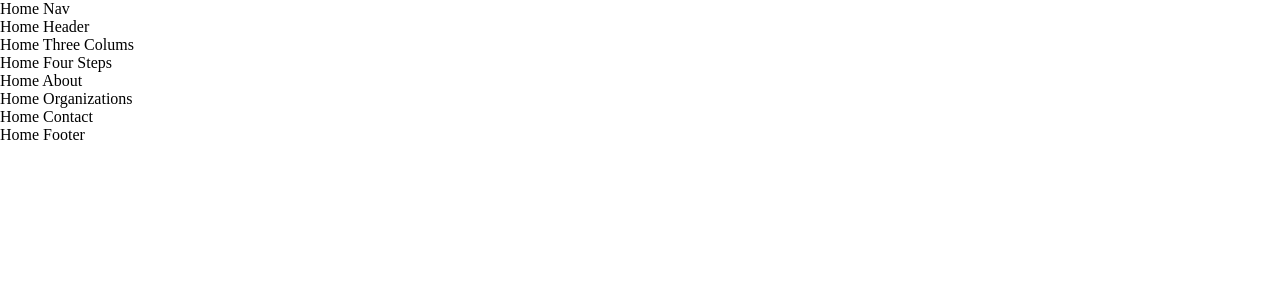
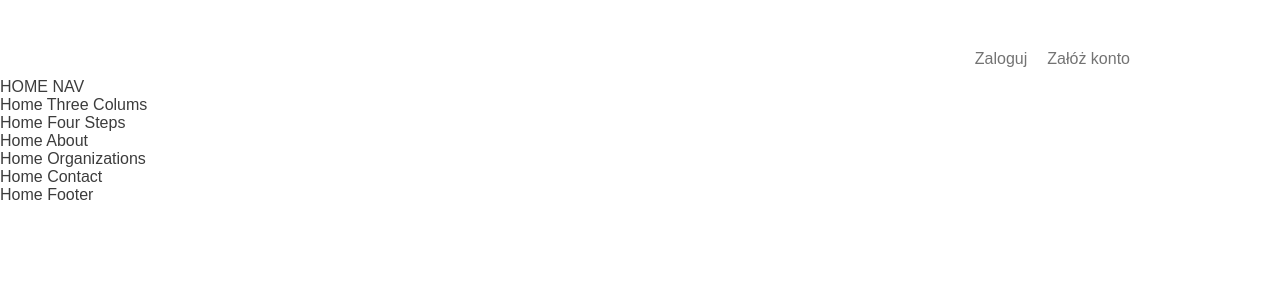
Before and after one commit to Marchewk4/oddam-w-dobre-rece, a React (Vite) app: page / in a window 1280 px wide. Shown: the top 300 px of the page. Built offline with nearby package versions, Linux system fonts and the light colour scheme.

Commit message:
header component

```diff
--- a/src/App.jsx
+++ b/src/App.jsx
@@ -1,13 +1,28 @@
+import {
+    HashRouter,
+    Route,
+    Routes,
+} from 'react-router-dom';
+
 import Home from "./components/Home/Home.jsx";
+import LogIn from "./components/LogRegister/LogIn.jsx";
+import LogOut from "./components/LogRegister/LogOut.jsx";
+import Register from "./components/LogRegister/Register.jsx";
+
 import './scss/main.scss'
 
 function App() {
 
   return (
-    <>
-      <Home />
-    </>
-  )
+       <HashRouter>
+            <Routes>
+                <Route path="/" element={<Home />} />
+                <Route path="/login" element={<LogIn />} />
+                <Route path="/register" element={<Register />} />
+                <Route path="/logout" element={<LogOut />} />
+            </Routes>
+       </HashRouter>
+  );
 }
 
 export default App
--- a/src/components/Home/Home.jsx
+++ b/src/components/Home/Home.jsx
@@ -1,4 +1,4 @@
-import "../../scss/main.scss"
+
 
 import HomeNav from "./HomeNav.jsx";
 import HomeAbout from "./HomeAbout.jsx";
@@ -9,12 +9,15 @@ import HomeFourSteps from "./HomeFourSteps.jsx";
 import HomeContact from "./HomeContact.jsx";
 import HomeFooter from "./HomeFooter.jsx";
 
+import "../../scss/main.scss"
+
+
 function Home() {
 
     return (
         <>
+            <HomeHeader />
             <HomeNav />
-            <HomeHeader />
             <HomeThreeColumns />
             <HomeFourSteps />
             <HomeAbout />
--- a/src/components/Home/HomeHeader.jsx
+++ b/src/components/Home/HomeHeader.jsx
@@ -1,9 +1,15 @@
+import { Link } from 'react-router-dom';
+
 import "../../scss/main.scss"
+
 
 function HomeHeader() {
 
     return (
-        <div>Home Header</div>
+        <header className="container">
+            <Link className='login header-link' to="/login">Zaloguj</Link>
+            <Link className='register header-link' to="/register">Załóż konto</Link>
+        </header>
     );
 }
 
--- a/src/components/Home/HomeNav.jsx
+++ b/src/components/Home/HomeNav.jsx
@@ -1,9 +1,11 @@
+import { Link, animateScroll as scroll} from 'react-scroll'
+
 import "../../scss/main.scss"
 
 function HomeNav() {
 
     return (
-        <div>Home Nav</div>
+        <div>HOME NAV</div>
     );
 }
 
--- a/src/components/LogRegister/LogIn.jsx
+++ b/src/components/LogRegister/LogIn.jsx
@@ -0,0 +1,10 @@
+import "../../scss/main.scss"
+
+function LogIn() {
+
+    return (
+        <div>LOGOWANIE</div>
+    )
+}
+
+export default LogIn;
--- a/src/components/LogRegister/LogOut.jsx
+++ b/src/components/LogRegister/LogOut.jsx
@@ -0,0 +1,10 @@
+import "../../scss/main.scss"
+
+function LogOut() {
+
+    return (
+        <div>WYLOGOWANO</div>
+    )
+}
+
+export default LogOut;
--- a/src/components/LogRegister/Register.jsx
+++ b/src/components/LogRegister/Register.jsx
@@ -0,0 +1,10 @@
+import "../../scss/main.scss"
+
+function Register() {
+
+    return (
+        <div>REJESTRACJA</div>
+    )
+}
+
+export default Register;
--- /dev/null
+++ b/src/scss/elements/_header.scss
@@ -0,0 +1,17 @@
+@import "src/scss/settings/index";
+
+header {
+  display: flex;
+  justify-content: flex-end;
+  margin-top: 40px;
+
+  .header-link {
+    color: $secondary-font-color;
+    padding: 5px;
+    margin: 5px;
+
+    &:hover {
+      border: 1px solid $gold-color;
+    }
+  }
+}
--- a/src/scss/main.scss
+++ b/src/scss/main.scss
@@ -1,5 +1,3 @@
+@import "settings/index";
 
-
-@import "settings/colors";
-@import "settings/fonts";
-@import "settings/reset";
+@import "elements/header";
--- a/src/scss/settings/_colors.scss
+++ b/src/scss/settings/_colors.scss
@@ -1,5 +1,5 @@
 $gray-color: #F0F1F1;
-$yellow-color: #FAD648;
+$gold-color: #FAD648;
 
 $primary-font-color: #3C3C3C;
 $secondary-font-color: #737373;
--- /dev/null
+++ b/src/scss/settings/_index.scss
@@ -0,0 +1,12 @@
+@import "colors";
+@import "fonts";
+@import "reset";
+
+body {
+  font-family: $base-font;
+  color: $primary-font-color;
+}
+
+.container {
+  margin-right: 140px;
+}
```
